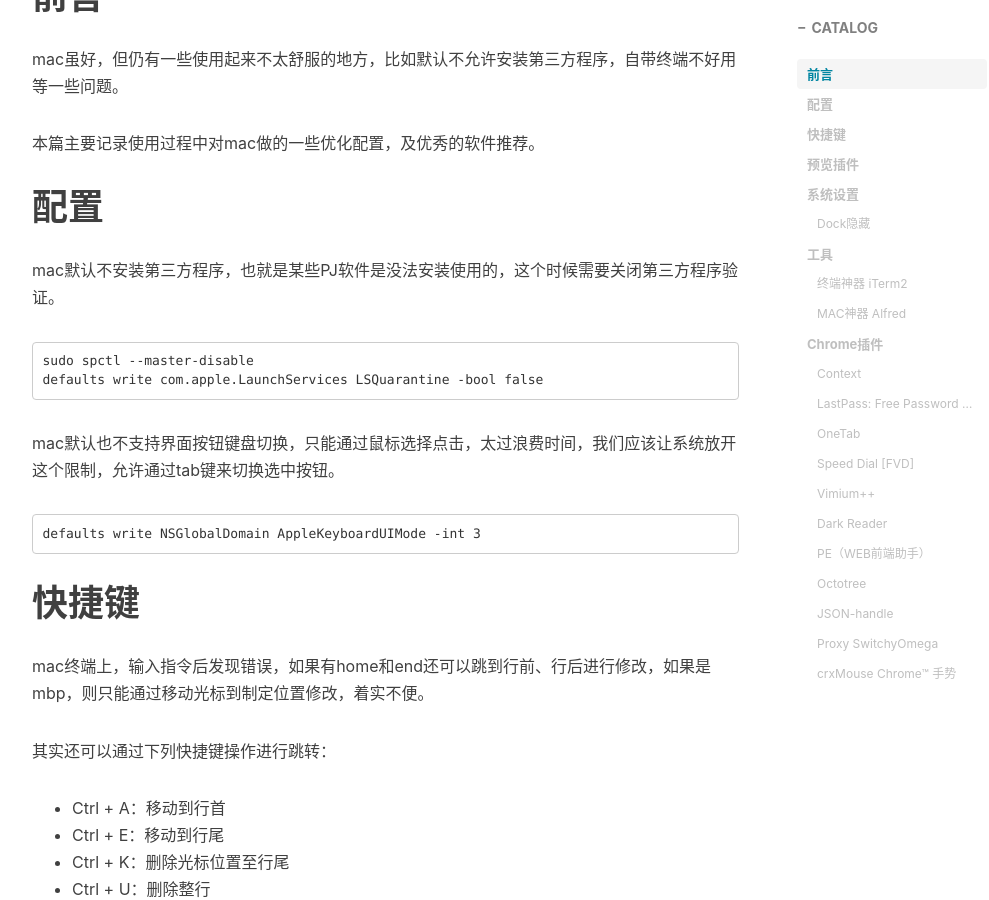
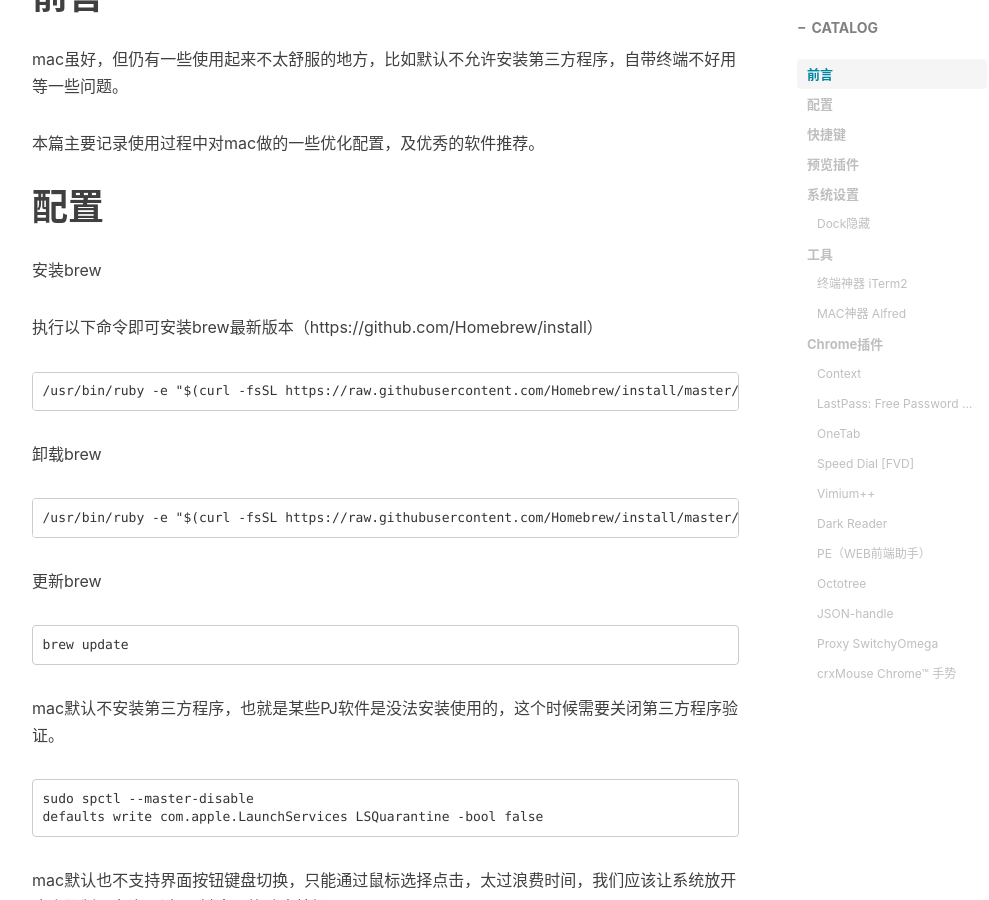
Before and after one commit to hyuga0410/hyuga.github.io, a Jekyll site: the page built from _posts/2018-11-10-mac-jiqiao-1.md, in a window 1280 px wide and 900 px high, scrolled down 596 px. Shown: the whole window, without its empty margins (233-1222 px from the left). Built offline with Jekyll 4.4.1, drawn with Linux system fonts in a browser that asks for light colours; nearby versions of some CDN libraries; comment, search, counter and statistics services are not loaded.

Commit message:
更新brew安装方式

````diff
--- a/_posts/2018-11-10-mac-jiqiao-1.md
+++ b/_posts/2018-11-10-mac-jiqiao-1.md
@@ -18,6 +18,23 @@
 本篇主要记录使用过程中对mac做的一些优化配置，及优秀的软件推荐。
 
 # 配置
+安装brew
+
+执行以下命令即可安装brew最新版本（https://github.com/Homebrew/install）
+```
+/usr/bin/ruby -e "$(curl -fsSL https://raw.githubusercontent.com/Homebrew/install/master/install)"
+```
+
+卸载brew
+```
+/usr/bin/ruby -e "$(curl -fsSL https://raw.githubusercontent.com/Homebrew/install/master/uninstall)"
+```
+
+更新brew
+```
+brew update
+```
+
 mac默认不安装第三方程序，也就是某些PJ软件是没法安装使用的，这个时候需要关闭第三方程序验证。
 ```
 sudo spctl --master-disable
````
